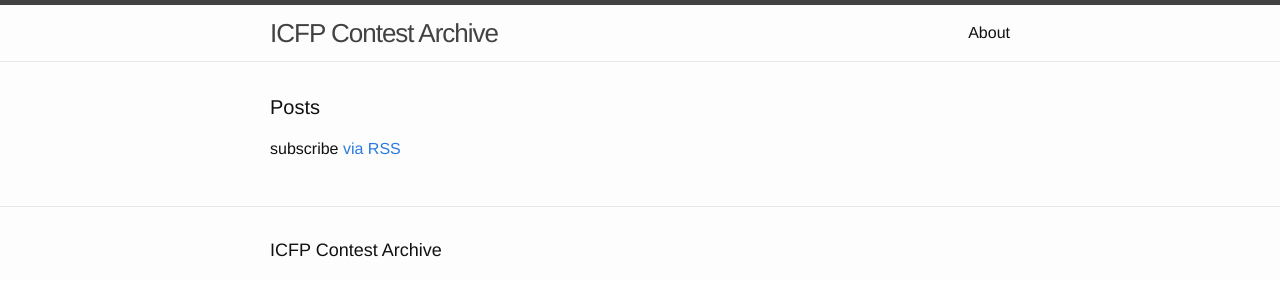
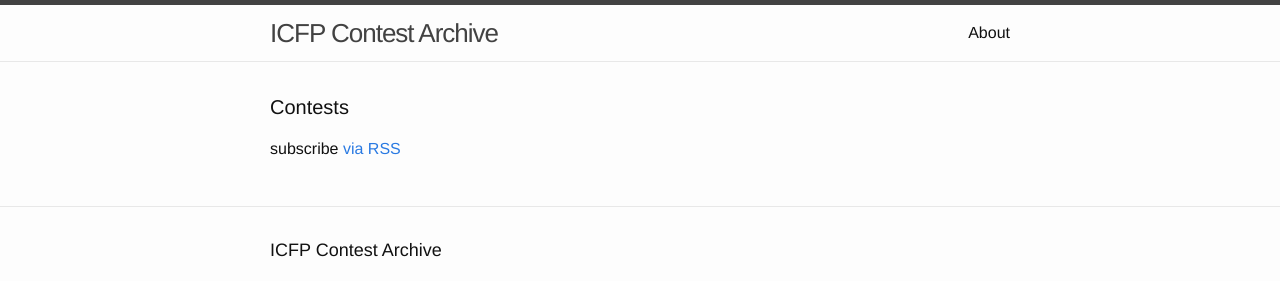
Before and after one commit to icfpcontest/icfpcontest.github.io, a Jekyll site: the page built from index.html, in a window 1280 px wide. Shown: the top 281 px of the page. Built offline with Jekyll 4.4.1, drawn with Linux system fonts in a browser that asks for light colours.

Commit message:
clean up contest list page

```diff
--- a/index.html
+++ b/index.html
@@ -4,13 +4,11 @@ layout: default
 
 <div class="home">
 
-  <h1 class="page-heading">Posts</h1>
+  <h1 class="page-heading">Contests</h1>
 
   <ul class="post-list">
     {% for post in site.posts %}
       <li>
-        <span class="post-meta">{{ post.date | date: "%b %-d, %Y" }}</span>
-
         <h2>
           <a class="post-link" href="{{ post.url | prepend: site.baseurl }}">{{ post.title }}</a>
         </h2>
```
